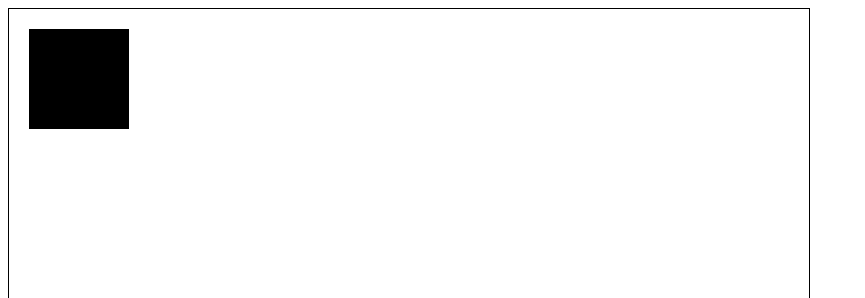
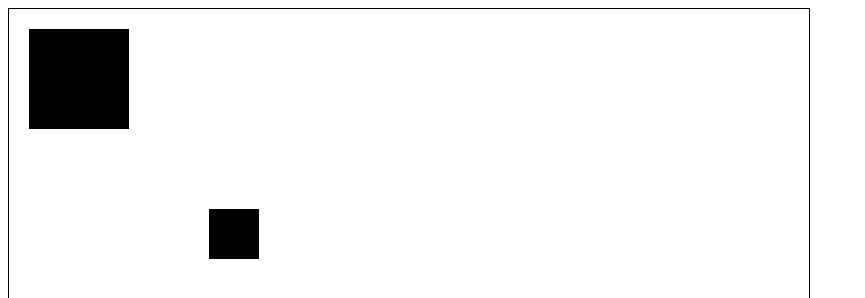
Before and after one commit to manan222010/game, a plain HTML site: page index.html in a window 1280 px wide. Shown: the top 298 px of the page, without its empty margins (0-865 px from the left). Drawn offline with Linux system fonts and the light colour scheme.

Commit message:
Update index.html

```diff
--- a/index.html
+++ b/index.html
@@ -9,8 +9,11 @@
     <script>
     let canvas = document.getElementById("gameScreen");
       let ctx = canvas.getContext('2d');
-      ctx.fillStle = 'red'
+      ctx.fillStle = '#f00';
       ctx.fillRect(20, 20, 100, 100)
+
+      ctx.filStyle = '#00f';
+      ctx.fillRect(200, 200, 50, 50);
     </script>
   </body>
 </html>
```
